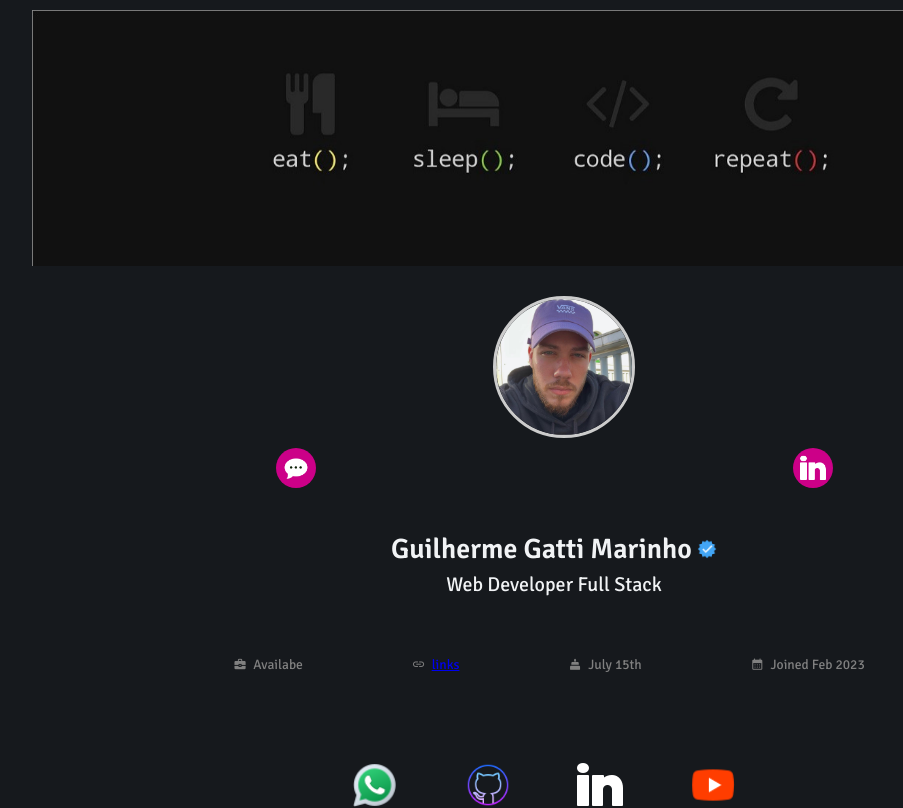
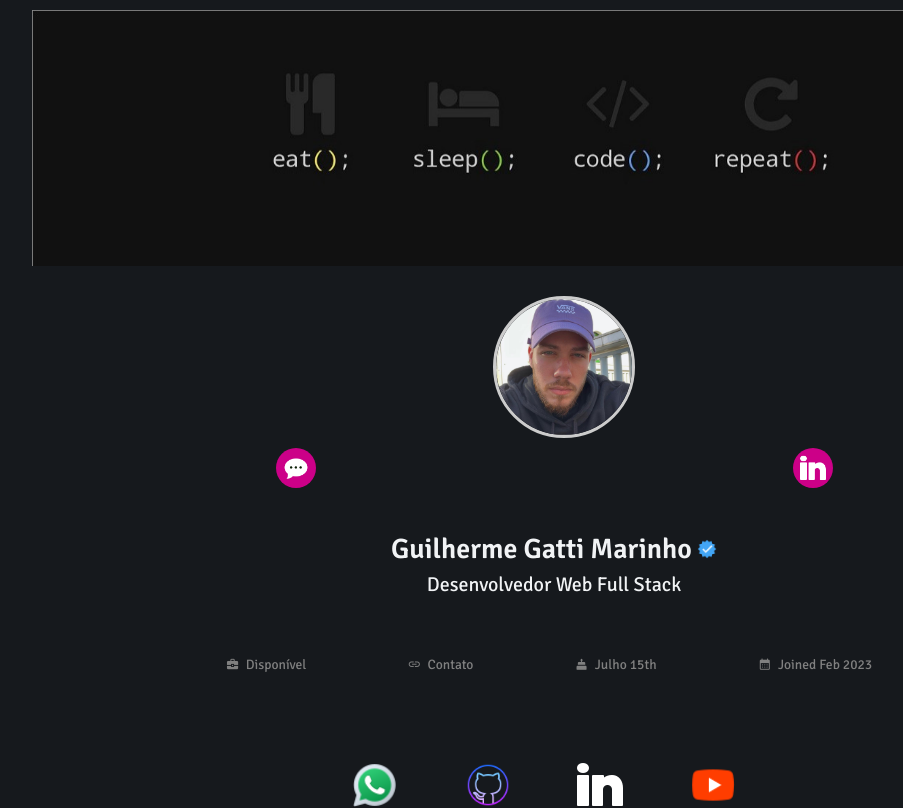
Before and after one commit to guido-marinho/guido-marinho.github.io, a React (Vite) app: page /links in a window 1280 px wide. Shown: the top 808 px of the page, without its empty margins (96-999 px from the left). Built offline with nearby package versions, Linux system fonts and the light colour scheme.

Commit message:
💄 feat: adiciona comportamento de estilo a links

```diff
--- a/src/CSS/Header.css
+++ b/src/CSS/Header.css
@@ -186,6 +186,18 @@
   }
 }
 
+.links {
+  text-decoration: none;
+  color: inherit;
+}
+
+.links:hover {
+  text-decoration: underline;
+}
+
+.links:visited {
+  color: #CC0088;
+}
 
 /* de 641 px até 1007 px */
 @media (min-width: 641px) and (max-width: 1007px) {
--- a/src/components/Header.jsx
+++ b/src/components/Header.jsx
@@ -49,7 +49,7 @@ export default function Header() {
             <h1 className='profile-name'>Guilherme Gatti Marinho</h1>
             <img src={ verifed } alt="verify-icon" className='verifed-icon'/>
           </div>
-          <p className='profile-about'>Web Developer Full Stack</p>
+          <p className='profile-about'>Desenvolvedor Web  Full Stack</p>
         </div>
 
         <div className="profile-level-3">
@@ -58,15 +58,15 @@ export default function Header() {
             <span className="material-symbols-outlined icon">
               business_center
             </span>
-            Availabe
+            Disponível
           </p>
 
           <p className='icon'>
             <span className="material-symbols-outlined icon">
               link
             </span>
-            <Link to='/links' >
-            links
+            <Link to='/links' className='links'>
+            Contato
             </Link>
           </p>
 
@@ -74,7 +74,7 @@ export default function Header() {
             <span className="material-symbols-outlined icon">
               cake
             </span>
-            July 15th
+            Julho 15th
           </p>
 
           <p className='icon'>
```
